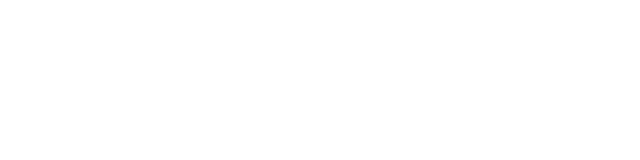
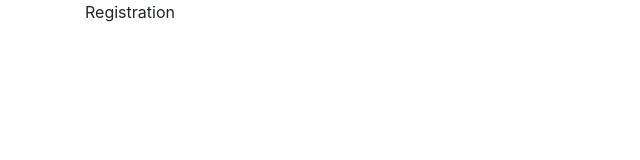
Before and after one commit to chris-mbg/FilmvisarnaAB, a React (Create React App) app: page /registration in a window 1280 px wide. Shown: the top 160 px of the page, without its empty margins (0-640 px from the left). Built offline with nearby package versions, Linux system fonts and the light colour scheme.

Commit message:
Basic boilerplate for RegistrationForm.

```diff
--- /dev/null
+++ b/src/components/registration/RegistrationForm.js
@@ -0,0 +1,7 @@
+const RegistrationForm = () => {
+    return ( <div>
+        Registration
+    </div> );
+}
+
+export default RegistrationForm;
--- a/src/pages/RegistrationPage.js
+++ b/src/pages/RegistrationPage.js
@@ -1,7 +1,12 @@
 import { Container } from "react-bootstrap";
+import RegistrationForm from "../components/registration/RegistrationForm";
 
 const RegistrationPage = () => {
-  return <Container></Container>;
+  return (
+    <Container>
+      <RegistrationForm />
+    </Container>
+  );
 };
 
 export default RegistrationPage;
```
